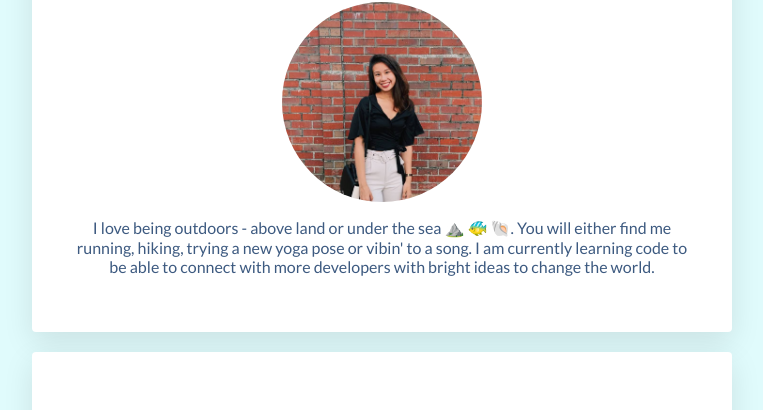
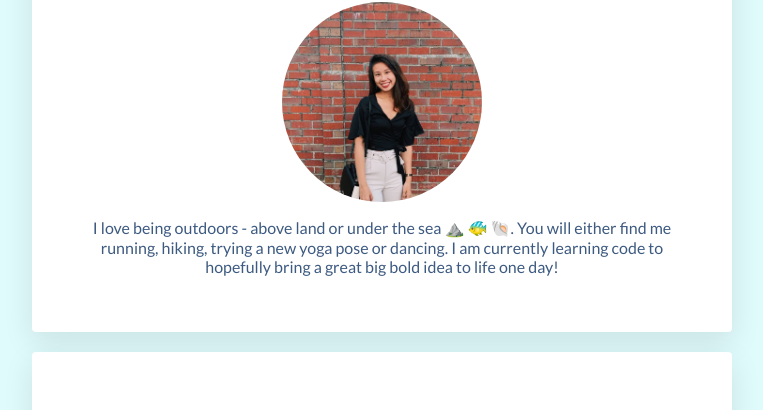
Before and after one commit to srtham/profile, a plain HTML site: page index.html in a window 1280 px wide. Shown: the part 230-640 px from the top of the page, without its empty margins (258-1021 px from the left). Drawn offline with Linux system fonts and the light colour scheme.

Commit message:
changed the paragraph description

```diff
--- a/index.html
+++ b/index.html
@@ -13,8 +13,8 @@
         <h1>Hello I'm Sze Rong</h1>
           <img class="circle-image" src="images/szerong.jpeg" width = "200px" alt="Sze Rong Profile Picture">
             <p>I love being outdoors - above land or under the sea ⛰️ 🐠 🐚.
-              You will either find me running, hiking, trying a new yoga pose or vibin' to a song.
-              I am currently learning code to be able to connect with more developers with bright ideas to change the world. </p>
+              You will either find me running, hiking, trying a new yoga pose or dancing.
+              I am currently learning code to hopefully bring a great big bold idea to life one day!</p>
       </div>
 
       <div class = "card-white">
```
